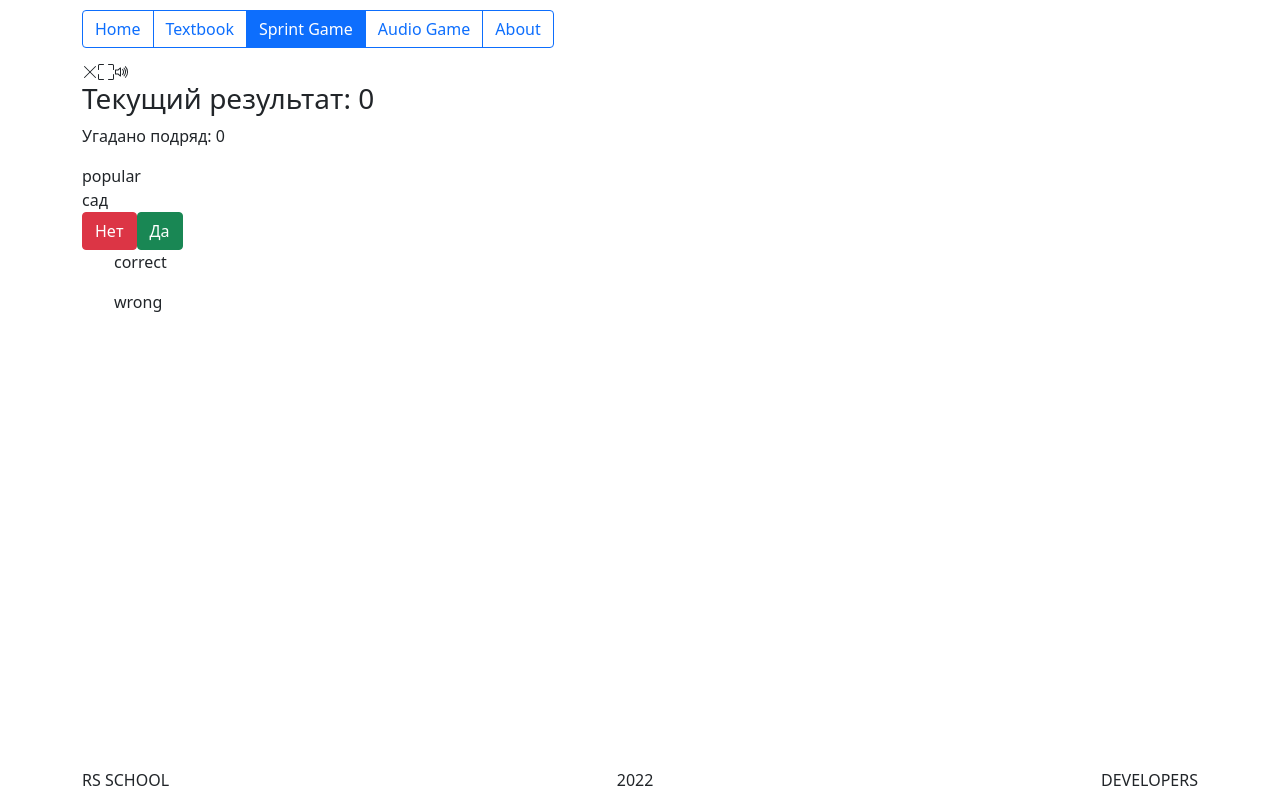
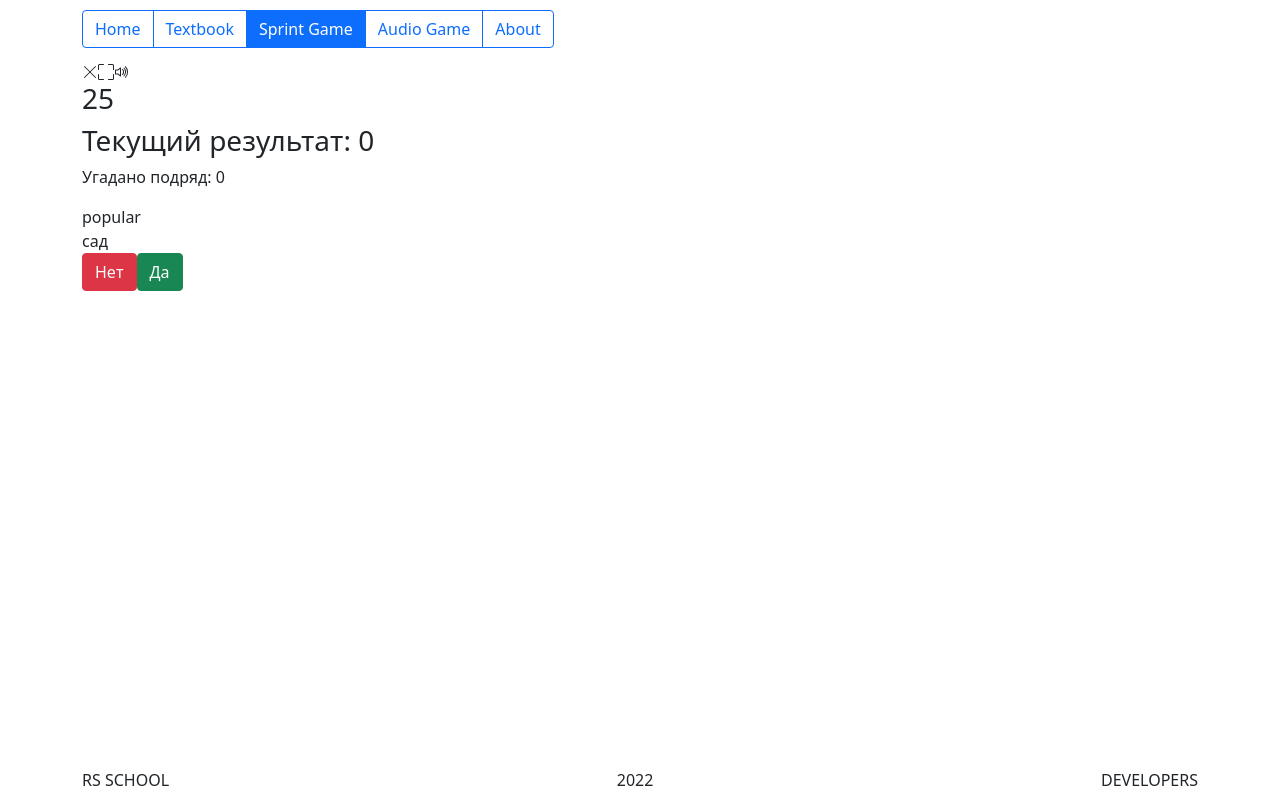
Before and after one commit to Aleksander-true/rslang, a React (Create React App) app: page /sprintGame in a window 1280 px wide. Built offline with nearby package versions, Linux system fonts and the light colour scheme.

Commit message:
feat: timer

```diff
--- a/src/Pages/SprintGame/SprintGame.tsx
+++ b/src/Pages/SprintGame/SprintGame.tsx
@@ -12,32 +12,15 @@ const answers: string[] = randomAnswer(currentWords);
 
 function SprintGame() {
   return (
-    <><SprintButtons /><SprintGameInside/></>
+    <><SprintButtons /><SprintGameInside /></>
     // <><SprintButtons /><SprintGameInside words={currentWords}/></>
   )
 }
 
 const SprintGameInside = () => {
 
-  // const [timeLeft, setTimeLeft] = useState(TIMER_TIME);
+  const [timeLeft, setTimeLeft] = useState(TIMER_TIME);
   const [wordNum, setWordNum] = useState(0)
-
-  return (
-    <div>
-      {/* {(timeLeft === 0 || wordNum === WORDS_MAX) && ResultsPage()} */}
-
-      {/* {(timeLeft > 0 ) && Timer(timeLeft, setTimeLeft) } */}
-
-
-      {wordNum < WORDS_MAX && SprintQuestions(wordNum, setWordNum)}
-      {/* {wordNum === WORDS_MAX && ResultsPage()} */}
-      {ResultsPage()}
-    </div>
-  )
-}
-
-const SprintQuestions = (wordNum: number, setWordNum: React.Dispatch<React.SetStateAction<number>>) => {
-
   const [count, setCount] = useState(0);
   const [maxSeries, setMaxSeries] = useState(0)
   const realAnswer = (currentWords[wordNum].wordTranslate === answers[wordNum]);
@@ -57,6 +40,18 @@ const SprintQuestions = (wordNum: number, setWordNum: React.Dispatch<React.SetSt
       window.removeEventListener('keydown', keyPress);
     };
   }, [count, maxSeries, realAnswer, setWordNum, wordNum]);
+
+
+  return (
+    <div>
+      {(timeLeft === 0 || wordNum === WORDS_MAX) && ResultsPage()}
+      {(timeLeft > 0 && wordNum < WORDS_MAX) && <Timer timeLeft={timeLeft} setTimeLeft={setTimeLeft} />}
+      {(timeLeft > 0 && wordNum < WORDS_MAX) && SprintQuestions(wordNum, setWordNum, count, setCount, maxSeries, setMaxSeries, realAnswer)}
+    </div>
+  )
+}
+
+const SprintQuestions = (wordNum: number, setWordNum: React.Dispatch<React.SetStateAction<number>>, count: number, setCount: React.Dispatch<React.SetStateAction<number>>, maxSeries: number, setMaxSeries: React.Dispatch<React.SetStateAction<number>>, realAnswer: boolean) => {
 
 
   return (
--- a/src/Pages/SprintGame/timer.tsx
+++ b/src/Pages/SprintGame/timer.tsx
@@ -1,43 +1,12 @@
 import React, { useEffect }  from 'react';
 
-// const Timer = (props:any) => {
-//     const initialSeconds = props.time;
-//     const setTime = props.setTime;
-
-//     const [seconds, setSeconds ] =  useState(initialSeconds);
-//     useEffect(()=>{
-//     let myInterval = setInterval(() => {
-//             if (seconds > 0) {
-//                 setSeconds(seconds - 1);
-//                 setTime(seconds-1)
-//             }
-//             if (seconds === 0) {
-//                 clearInterval(myInterval)
-//             }
-//         }, 1000)
-//         return ()=> {
-//             clearInterval(myInterval);
-//           };
-//     });
-
-//     return (
-// <div>
-//   { seconds === 0
-//     ? null
-//     : <h3> {seconds < 10 ?  `0${seconds}` : seconds}</h3>
-//   }
-// </div>
-//     )
-// }
-
-
-const Timer = (timeLeft:number, setTimeLeft:React.Dispatch<React.SetStateAction<number>>) => {
+const Timer = (props: { timeLeft: number; setTimeLeft: React.Dispatch<React.SetStateAction<number>>}) => {
   useEffect(() => {
     const timer = setInterval(() => {
-     if (timeLeft > 0) {
-       setTimeLeft(timeLeft - 1);
+     if (props.timeLeft > 0) {
+       props.setTimeLeft(props.timeLeft - 1);
      }
-     if (timeLeft === 0) {
+     if (props.timeLeft === 0) {
        clearInterval(timer)
      }
    }, 1000)
@@ -47,7 +16,7 @@ const Timer = (timeLeft:number, setTimeLeft:React.Dispatch<React.SetStateAction<
    });
 
    return (
-     <h3>{timeLeft}</h3>
+     <h3>{props.timeLeft}</h3>
    )
   }
 
```
